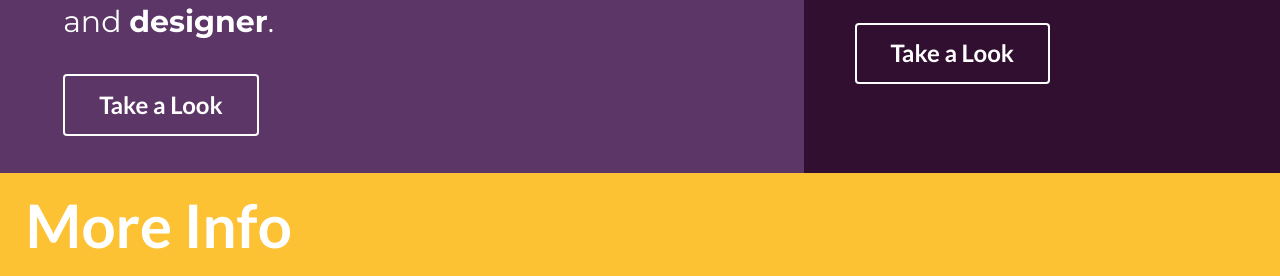
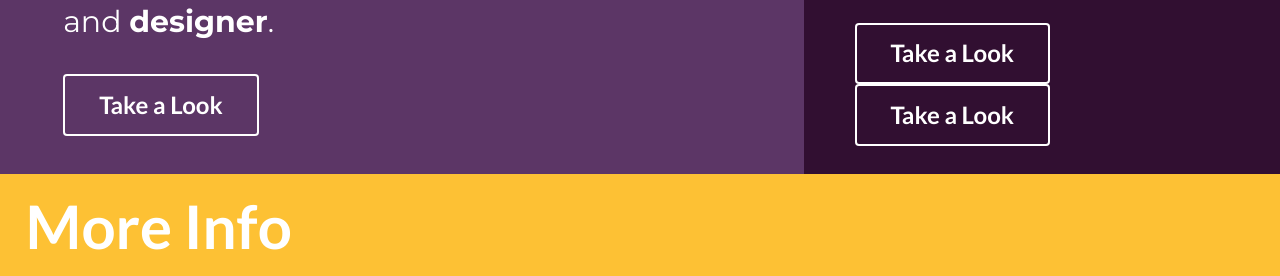
Before and after one commit to thaliasu/thaliasu.github.io, a plain HTML site: page index.html in a window 1280 px wide. Shown: the part 3373-3649 px from the top of the page. Drawn offline with nearby package versions, Linux system fonts and the light colour scheme.

Commit message:
Update index.html

```diff
--- a/index.html
+++ b/index.html
@@ -171,6 +171,7 @@
 					<h2>Change the Weather</h2>
 					<p class="projects">In order to better understand <span class="bold">CSS animations</span>, I designed a fun, weather-themed side project.</p>
 					<a href="css-animations/sun.html"><button class="massive ui inverted button">Take a Look</button></a>
+					<a href="nav-challenge/nav.html"><button class="massive ui inverted button">Take a Look</button></a>
 				</div>
 			</div>
 		</div>
```
